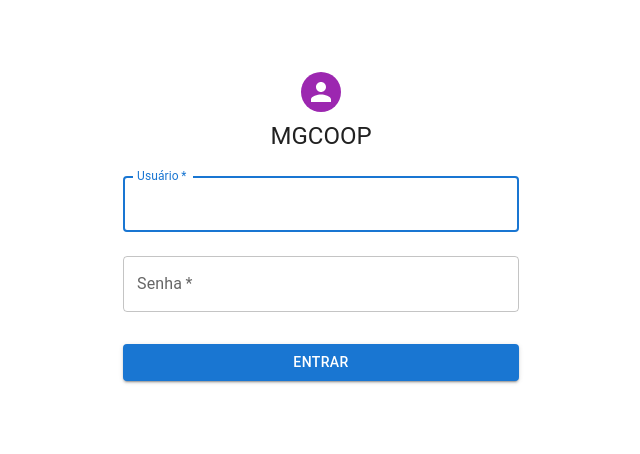
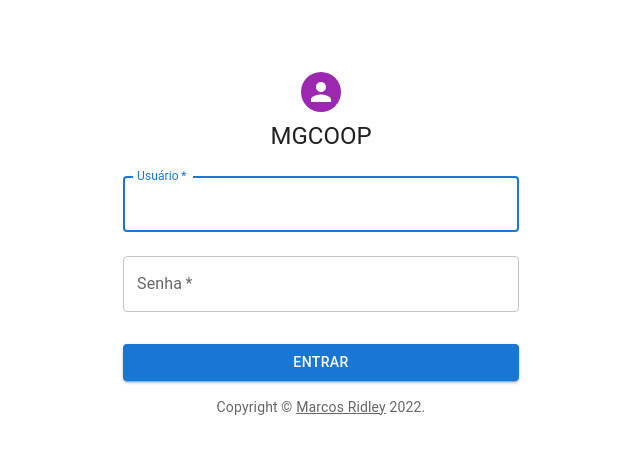
Before and after one commit to MarcosRidley/CoopAutoMinas, a React (Create React App) app: page /login in a window 1280 px wide. Shown: the top 454 px of the page, without its empty margins (319-959 px from the left). Built offline with nearby package versions, Linux system fonts and the light colour scheme.

Commit message:
add copyright component to login page

```diff
--- a/src/components/Manager/Consulta.js
+++ b/src/components/Manager/Consulta.js
@@ -162,6 +162,7 @@ export default function Consulta() {
 								onChange={(event) => setRenavan(event.target.value)}
 							/>
 						)}
+						{notFound && <p>Nenhum resultado encontrado</p>}
 						{requiredField() && (
 							<Button
 								type="button"
--- a/src/pages/Login.js
+++ b/src/pages/Login.js
@@ -4,7 +4,7 @@ import Button from '@mui/material/Button';
 import CssBaseline from '@mui/material/CssBaseline';
 import TextField from '@mui/material/TextField';
 import Box from '@mui/material/Box';
-import LockOutlinedIcon from '@mui/icons-material/LockOutlined';
+import Copyright from '../components/Copyright';
 import Typography from '@mui/material/Typography';
 import Container from '@mui/material/Container';
 import { createTheme, ThemeProvider } from '@mui/material/styles';
@@ -98,6 +98,7 @@ export default function SignIn(props) {
           </Box>
         </Box>
       </Container>
+      <Copyright />
     </ThemeProvider>
   );
 }
```
